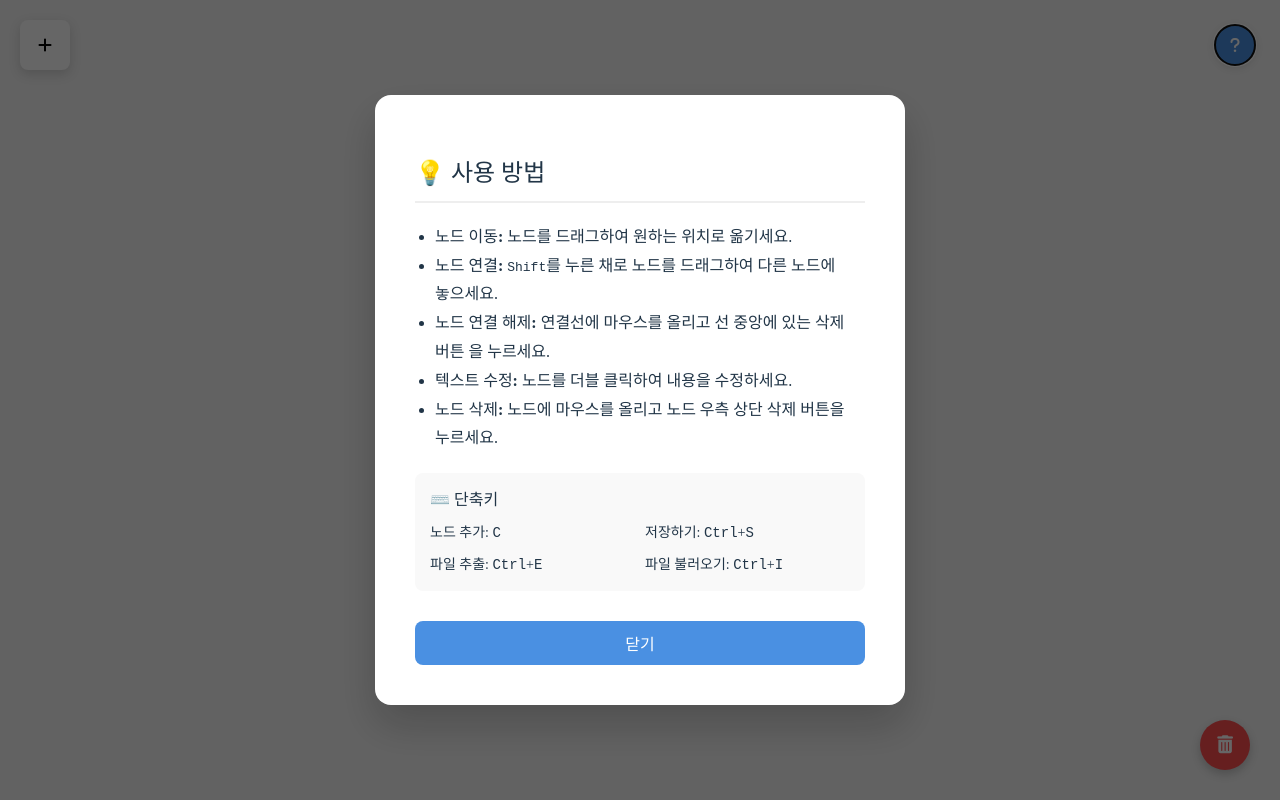
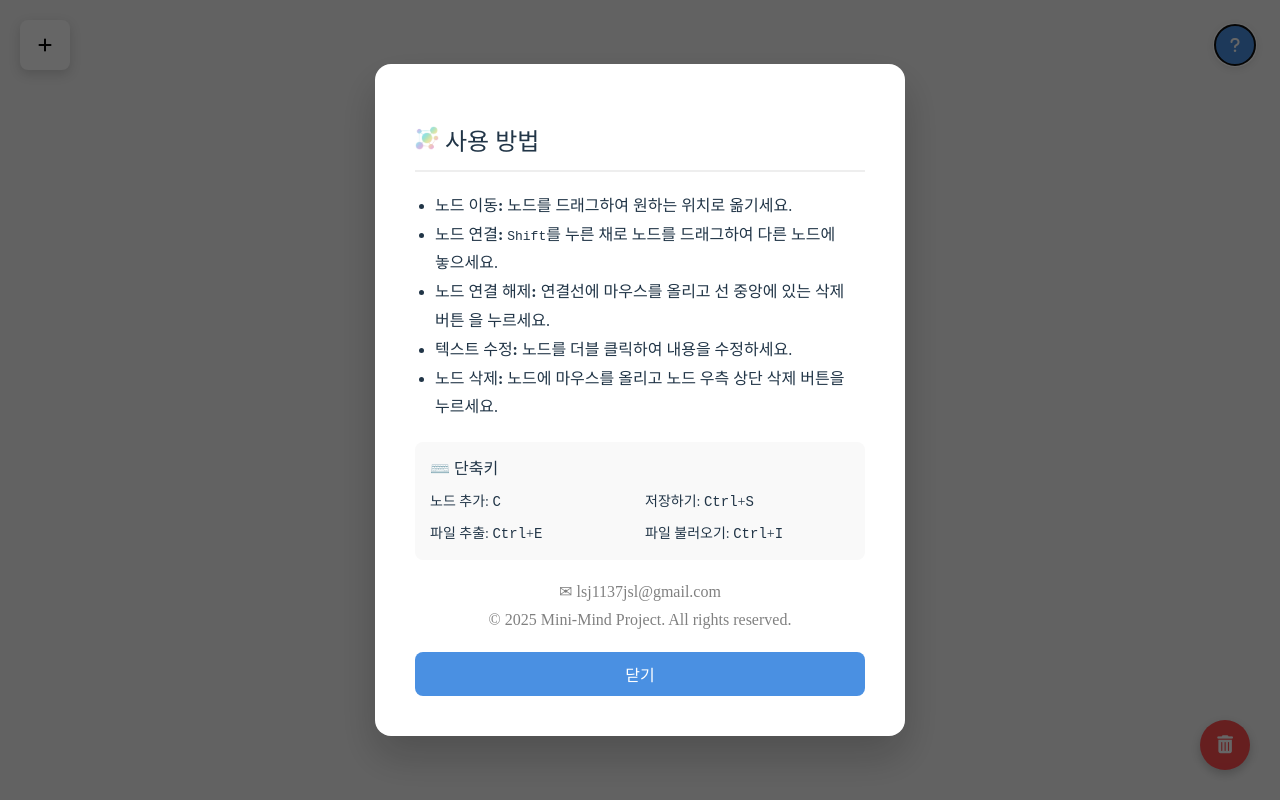
Before and after one commit to lsj1137/minimind, a React (Vite) app: page / in a window 1280 px wide. Both pictures are taken after a click on the button 1235 px from the left and 45 px from the top of the page. Built offline with nearby package versions, Linux system fonts and the light colour scheme; a web font is replaced by a local one.

Commit message:
feat: favicon 적용, 도움말에 로고 적용, 메일 기입, 사이트명 변경

```diff
--- a/index.html
+++ b/index.html
@@ -17,7 +17,7 @@
       crossorigin
       href="https://cdn.jsdelivr.net/gh/orioncactus/pretendard@v1.3.9/dist/web/static/pretendard.min.css"
     />
-    <title>미니 마인드</title>
+    <title>Mini Mind</title>
   </head>
   <body>
     <div id="root"></div>
--- a/src/components/Help.tsx
+++ b/src/components/Help.tsx
@@ -15,7 +15,8 @@ export default function Help(props: HelpProps) {
     <div style={modalOverlayStyle} onClick={() => setIsHelpOpen(false)}>
       <div style={helpContentStyle} onClick={(e) => e.stopPropagation()}>
         <h2 style={{ borderBottom: "2px solid #eee", paddingBottom: "10px" }}>
-          💡 사용 방법
+          <img src="/logo.png" style={{ width: "24px", height: "24px" }}></img>{" "}
+          사용 방법
         </h2>
 
         <ul
@@ -81,6 +82,19 @@ export default function Help(props: HelpProps) {
           </div>
         </div>
 
+        <div
+          style={{
+            textAlign: "center",
+            color: "gray",
+            opacity: "20",
+            marginTop: "20px",
+          }}
+        >
+          ✉ lsj1137jsl@gmail.com
+          <div style={{ height: "4px" }}></div>© 2025 Mini-Mind Project. All
+          rights reserved.
+        </div>
+
         <button onClick={() => setIsHelpOpen(false)} style={closeButtonStyle}>
           닫기
         </button>
--- a/src/style/appStyle.ts
+++ b/src/style/appStyle.ts
@@ -74,7 +74,7 @@ const helpContentStyle: React.CSSProperties = {
 };
 
 const closeButtonStyle: React.CSSProperties = {
-  marginTop: "30px",
+  marginTop: "20px",
   padding: "10px 30px",
   backgroundColor: "#4A90E2",
   color: "white",
```
Also changed, not shown: public/logo.png (added), 1 other file (tests, documents, lock files or other folders).
